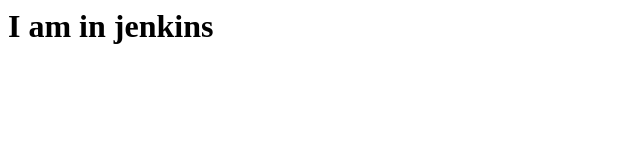
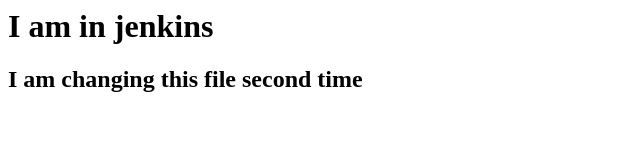
Before and after one commit to Rajgokhale/hpc-jenkins, a plain HTML site: page index.html in a window 1280 px wide. Shown: the whole page, without its empty margins (0-640 px from the left). Drawn offline with Linux system fonts and the light colour scheme.

Commit message:
Update index.html
changed file

```diff
--- a/index.html
+++ b/index.html
@@ -6,5 +6,6 @@
   </head>
   <body>
     <h1>I am in jenkins </h1>
+    <h2>I am changing this file second time</h2>
   </body>
 </html>
```
